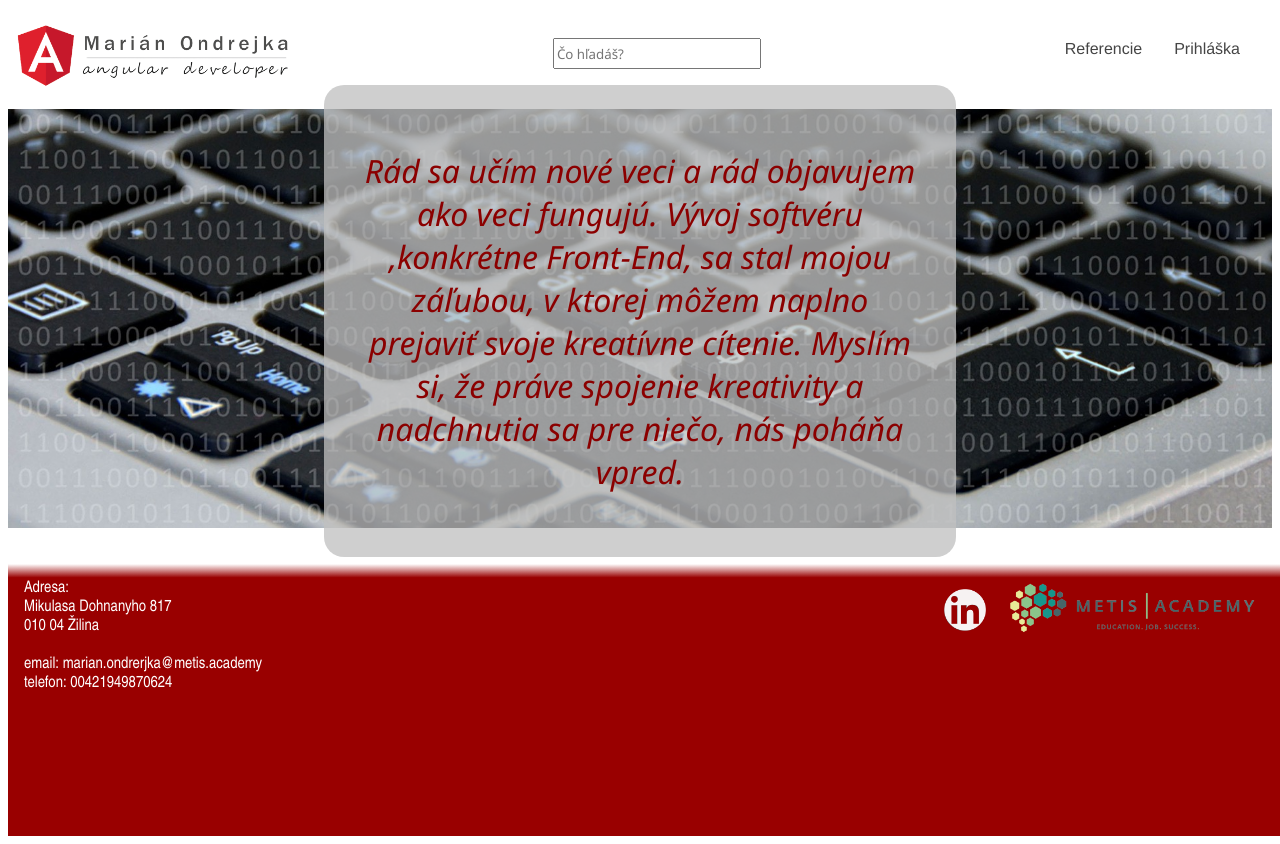
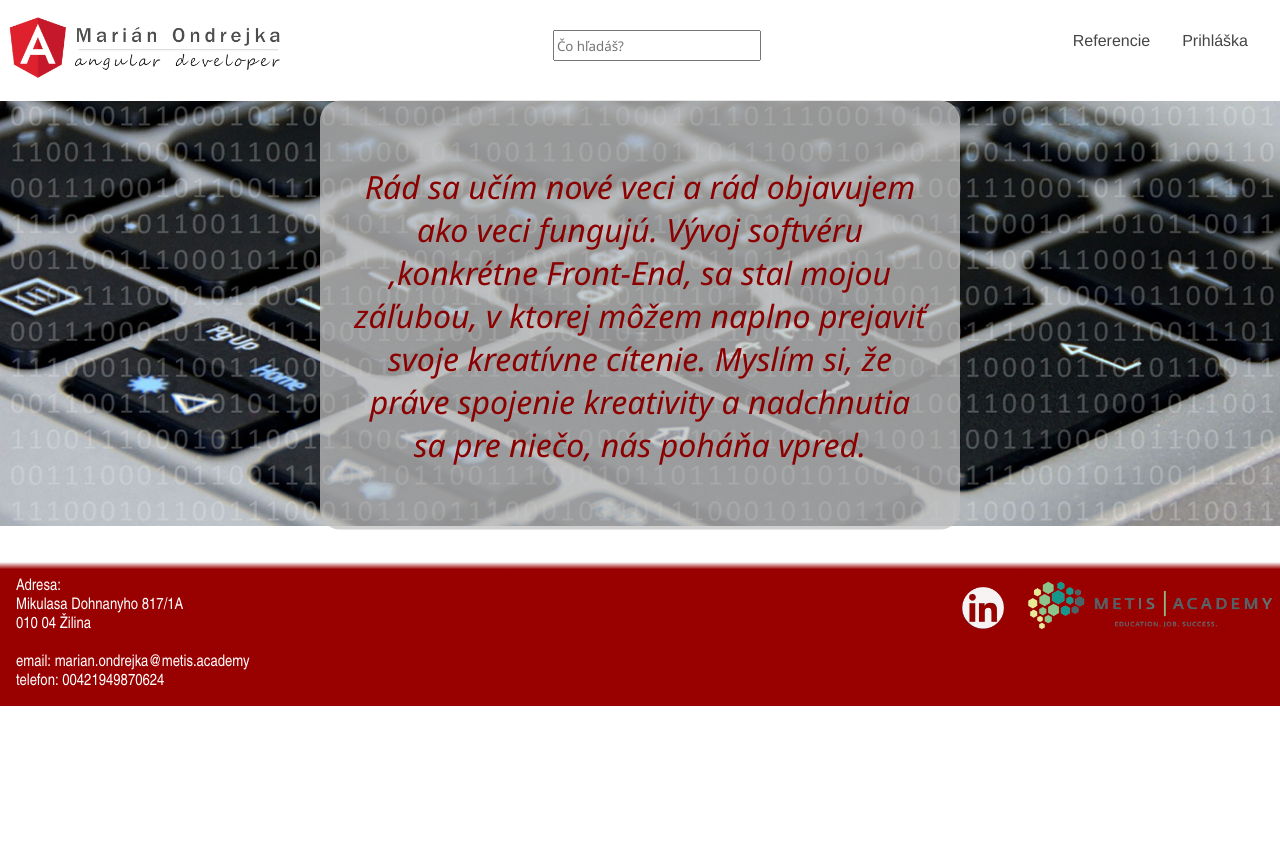
Before and after one commit to marioavaj/1.3.2---Zadanie--Simple-layout-aplik-cie, an Angular app: page / in a window 1280 px wide. Shown: the top 844 px of the page. After the commit the page ends 800 px from the top, so only its background shows below. Built offline with nearby package versions, Linux system fonts and the light colour scheme.

Commit message:
footer width

```diff
--- a/src/app/Footer/footer/footer.component.css
+++ b/src/app/Footer/footer/footer.component.css
@@ -1,10 +1,11 @@
 .footer{
-
+  bottom: 0;
+margin: 0;
   font-family: 'Arial Narrow', Arial, sans-serif;
   background: linear-gradient(0deg, rgba(153,0,0,1) 95%, rgba(255,255,255,1) 100%);
   color: white;
-  width: 100%;
-  height: 15em;
+  width: 98.3%;
+  height: 7em;
   padding: 1em;
 }
 
@@ -26,6 +27,6 @@ float: left;
   margin-right: 1em;
 }
 #iconMetis{
-  margin-right: 2em;
+
   width: 250px;
 }
--- a/src/app/Footer/footer/footer.component.html
+++ b/src/app/Footer/footer/footer.component.html
@@ -1,10 +1,10 @@
 <div class="footer">
   <div id="adresa">
   Adresa: <br>
-  Mikulasa Dohnanyho 817 <br>
+  Mikulasa Dohnanyho 817/1A <br>
    010 04  Žilina <br>
    <br>
-   email: marian.ondrerjka@metis.academy <br>
+   email: marian.ondrejka@metis.academy <br>
    telefon: 00421949870624 <br>
 </div>
 
--- a/src/app/Search/search/search.component.css
+++ b/src/app/Search/search/search.component.css
@@ -21,7 +21,7 @@ div{
   font-family: 'Segoe UI', Tahoma, Geneva, Verdana, sans-serif;
   color: cadetblue;
   background-color: gainsboro;
-}
+  }
 
 div:hover{
   cursor: pointer;
--- a/src/app/Search/search/search.component.html
+++ b/src/app/Search/search/search.component.html
@@ -1,6 +1,6 @@
 <div id="wrapper">
 <input [ngModel]="searchTerm" (ngModelChange)="filter($event)"   placeholder="Čo hľadáš?">
 
-<div *ngFor="let item of resultSet; index as i " (click)="selectItem(item)">{{i+1}} {{item}}</div>
+<div *ngFor="let item of resultSet; index as i " (click)="selectItem(item)"> {{i+1}} {{item}}</div>
 
 </div>
--- a/src/app/WelcomePage/welcome/welcome.component.css
+++ b/src/app/WelcomePage/welcome/welcome.component.css
@@ -1,14 +1,13 @@
-body{
-  margin: 0;
-  padding: 0;
-}
+
 
 img{
-  position: static;
+
   width: 100%;
 }
 
 .container{
+  box-sizing: border-box;
+  margin: 0;
   position: relative;
   width: 100%;
   text-align: center;
--- a/src/styles.css
+++ b/src/styles.css
@@ -1,7 +1,7 @@
 /* You can add global styles to this file, and also import other style files */
 body{
-
-
+padding: 0;
+margin: 0;
   box-sizing: border-box;
 
 }
```
Also changed, not shown: 1 other file (tests, documents, lock files or other folders).
